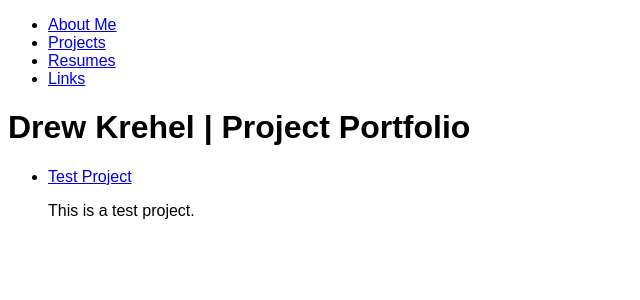
After one commit to DrewKrehel/personal-website-2026, a Django app: page /projects/ in a window 1280 px wide. The commit adds this page. Shown: the top 300 px of the page, without its empty margins (0-640 px from the left). Run offline with Django 5.2, Linux system fonts and the light colour scheme; data comes from the database, SQL or seed files in the repository.

Commit message:
Added base-template system, resume, and links.

```diff
--- a/builder/models.py
+++ b/builder/models.py
@@ -46,22 +46,22 @@ class Project(models.Model):
     on_delete=models.CASCADE
     )
 
-    project_title = models.CharField(
+    title = models.CharField(
         max_length=200,
         help_text="Enter the name of your project"
     )
 
-    project_description = models.TextField(
+    description = models.TextField(
         max_length=500,
         blank=True,
         help_text="Enter a brief description of your project"
     )
 
-    project_link = models.URLField(
+    link = models.URLField(
         help_text="Enter the URL for your project"
     )
 
-    project_image = models.ImageField(
+    image = models.ImageField(
         upload_to='project_images/',
         blank=True,
         help_text="Upload a project image"
--- /dev/null
+++ b/builder/static/css/styles.css
@@ -0,0 +1,3 @@
+body {
+    font-family: Arial, sans-serif;
+}
--- /dev/null
+++ b/builder/templates/base.html
@@ -0,0 +1,29 @@
+{% load static %}
+
+<!DOCTYPE html>
+<html lang="en">
+
+<head>
+    {% block title %}
+    <title>Personal Website</title>
+    {% endblock %}
+
+    <link rel="stylesheet" href="{% static 'css/styles.css' %}">
+</head>
+
+<body>
+    <nav>
+        <ul>
+            <li> <a href="{% url 'about' %}">About Me</a></li>
+            <li> <a href="{% url 'projects' %}">Projects</a></li>
+            <li> <a href="{% url 'resumes' %}">Resumes</a></li>
+            <li> <a href="{% url 'links' %}">Links</a></li>
+        </ul>
+    </nav>
+
+    {% block content %}
+
+    {% endblock %}
+</body>
+
+</html>
--- /dev/null
+++ b/builder/templates/projects.html
@@ -0,0 +1,25 @@
+{% extends "base.html" %}
+
+{% block title %}
+    <title>Projects | {{ profile.display_name }}</title>
+{% endblock %}
+
+{% block content %}
+    <h1>{{ profile.display_name }} | Project Portfolio</h1>
+    {% if projects %}
+    <ul>
+        {% for project in projects %}
+        <li>
+            <a href="{{ project.link }}">{{ project.title }}</a>
+            {% if project.image %}
+                <img src="{{ project.image.url }}">
+            {% endif %}
+            {% if project.description %}
+                <p>{{ project.description }}</p>
+            {% endif %}
+
+        </li>
+        {% endfor %}
+    </ul>
+    {% endif %}
+{% endblock %}
--- a/builder/urls.py
+++ b/builder/urls.py
@@ -4,4 +4,7 @@ from . import views
 urlpatterns = [
     path("", views.home, name="home"),
     path("about/", views.about_me, name="about"),
+    path("projects/", views.projects, name="projects"),
+    path("resumes/", views.resumes, name="resumes"),
+    path("links/", views.links, name="links"),
 ]
--- a/builder/views.py
+++ b/builder/views.py
@@ -1,5 +1,8 @@
 from django.shortcuts import render
 from .models import Profile
+from .models import Project
+from .models import Resume
+from .models import Link
 
 def home(request):
     profile = Profile.objects.get(user__username="drewkrehel")
@@ -18,3 +21,39 @@ def about_me(request):
     }
 
     return render(request, 'about_me.html', context=context)
+
+def projects(request):
+    projects = Project.objects.filter(user__username="drewkrehel")
+    profile = Profile.objects.get(user__username="drewkrehel")
+
+
+    context = {
+        'projects': projects,
+        'profile': profile,
+    }
+
+    return render(request, 'projects.html', context=context)
+
+def resumes(request):
+    resumes = Resume.objects.filter(user__username="drewkrehel")
+    profile = Profile.objects.get(user__username="drewkrehel")
+
+
+    context = {
+        'resumes': resumes,
+        'profile': profile,
+    }
+
+    return render(request, 'resumes.html', context=context)
+
+def links(request):
+    links = Link.objects.filter(user__username="drewkrehel")
+    profile = Profile.objects.get(user__username="drewkrehel")
+
+
+    context = {
+        'links': links,
+        'profile': profile,
+    }
+
+    return render(request, 'links.html', context=context)
```
Also changed, not shown: builder/templates/about_me.html (+7 -7 lines), builder/templates/index.html (+9 -9 lines), builder/templates/links.html (added, +21 -0 lines), builder/templates/resumes.html (added, +18 -0 lines), builder/migrations/0002_rename_project_description_project_description_and_more.py (added), db.sqlite3, media/link_images/LogoTest_small_01.png (added), 1 other file.
